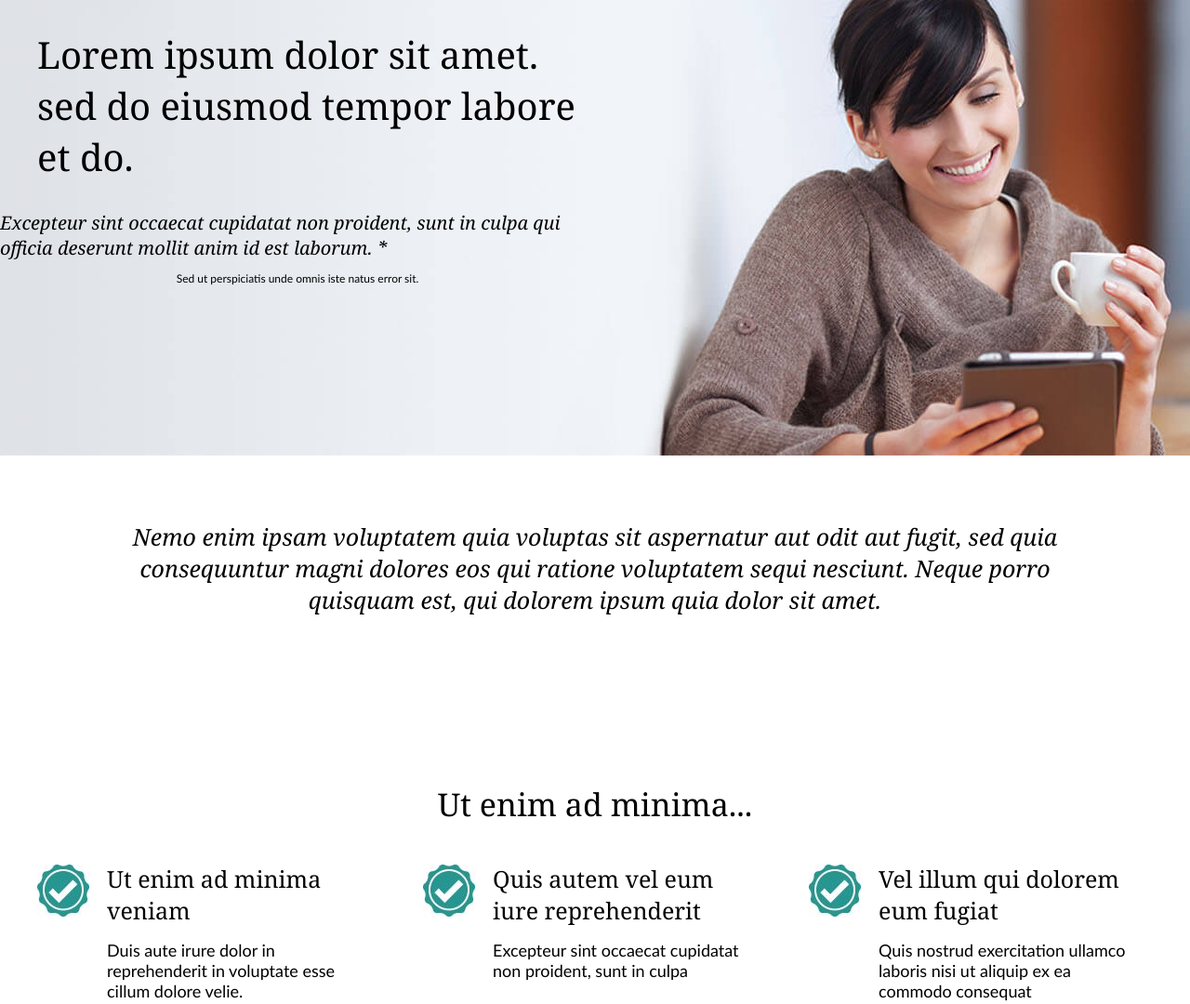
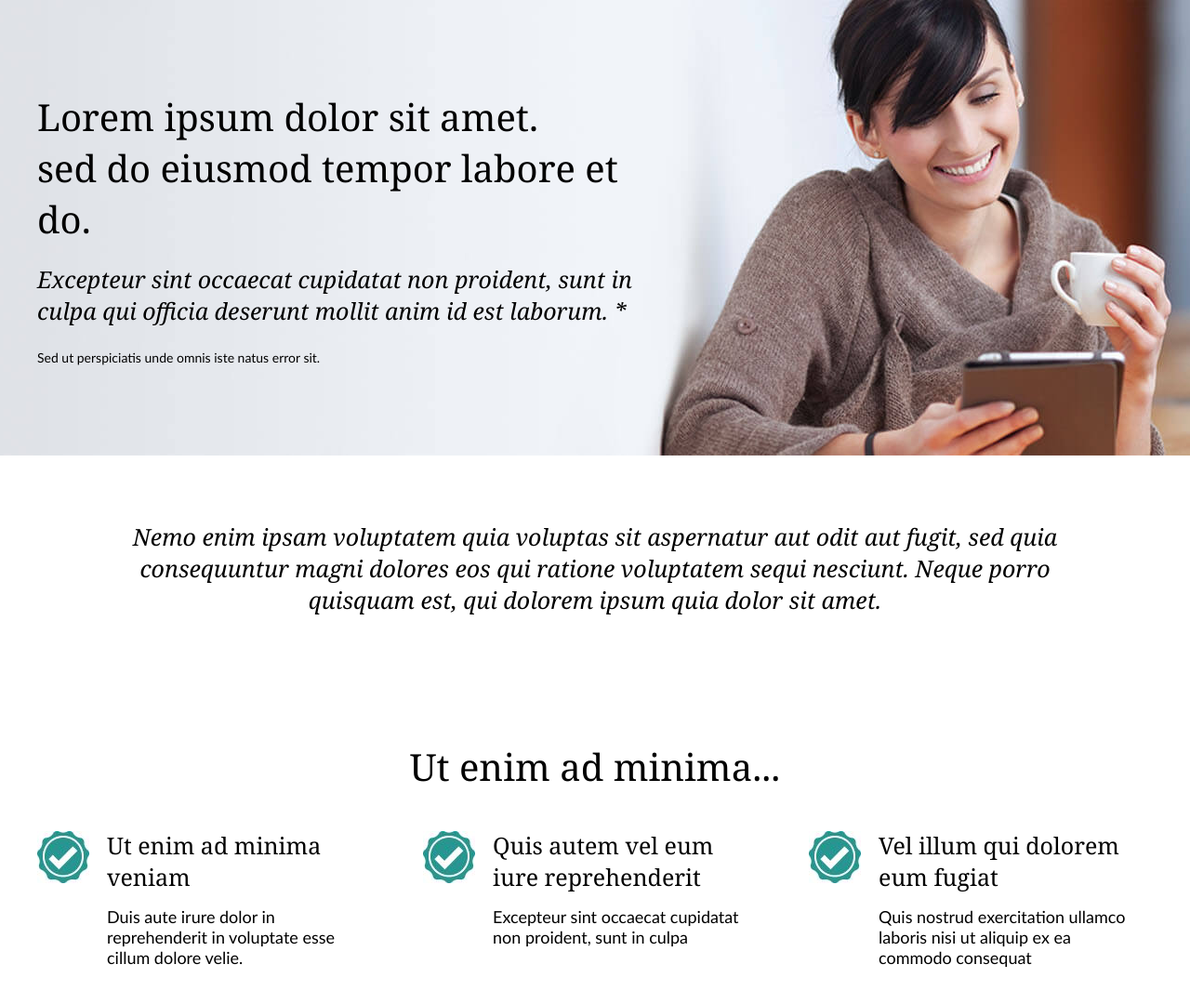
Before and after one commit to zenajun/rkobo, a website: page index.html in a window 1280 px wide. Shown: the top 1080 px of the page at 93% size. Drawn offline with Linux system fonts and the light colour scheme.

Commit message:
completed desktop with touch ups to mobile

```diff
--- a/dev/styles/main.scss
+++ b/dev/styles/main.scss
@@ -24,19 +24,27 @@ img {
 
 header {
 	@media (min-width: 881px) {
-		margin-top: 0;
-		padding-top: 1px;
 		background: url("../../public/images/hero.jpg");
 		background-repeat: no-repeat;
 		background-size: cover;
 		background-position: center;
 		height: 490px;
+		position: relative;
 	}
 }
 
 picture {
 	@media (min-width: 881px) {
 		display: none;
+	}
+}
+
+div.headings {
+	@media (min-width: 881px) {
+
+		position: relative;
+		top: 50%;
+		transform: translateY(-50%);
 	}
 }
 
@@ -48,6 +56,8 @@ h1 {
 	@media (min-width: 881px) {
 		text-align: left;
 		font-size: 4rem;
+		margin-top: 0;
+		margin-bottom: 20px;
 	}
 }
 
@@ -68,6 +78,8 @@ h1 {
 	font-weight: 400;
 	@media (min-width: 881px) {
 		text-align: left;
+		font-size: 2.5rem;
+		margin-bottom: 25px;
 	}
 }
 
@@ -75,6 +87,10 @@ h1 {
 	font-family: 'Trebuchet MS', Arial, sans-serif;
 	font-size: 1.2rem;
 	text-align: center;
+	@media (min-width: 881px) {
+		text-align: left;
+		font-size: 1.4rem;
+	}
 }
 
 section.promo {
@@ -101,6 +117,10 @@ section.main-content {
 	text-align: center;
 	margin-top: 45px;
 	margin-bottom: 40px;
+	@media (min-width: 881px) {
+		font-size: 4rem;
+		margin-top: 0;
+	}
 }
 
 .main-content ul {
@@ -170,9 +190,10 @@ a.start-now {
 	@media (min-width: 569px) {
 		display: inline-block;
 		padding: 15px 50px;
-		position: absolute;
+		position: relative;
 		left: 50%;
 		transform: translateX(-50%);
+		font-size: 1.8rem;
 
 
 	}
--- a/index.html
+++ b/index.html
@@ -14,17 +14,27 @@
 			<source media="(min-width: 569px)" srcset="public/images/hero-t.jpg">
 			<img src="public/images/hero-m.jpg" alt="Lady reading from her Kobo">
 		</picture>
-		<div class="wrapper">
-			<div class="mq1-col-full mq2-col-full mq3-col-one-half mq4-col-one-half">
+				<div class="headings">
+					<div class="clearfix wrapper">
+
+						<div class="mq1-col-full mq2-col-full mq3-col-one-half mq4-col-eleven-twentieths">
 							<h1>Lorem ipsum dolor sit amet. <br />sed do eiusmod tempor labore et do.</h1>
 						</div>
 					</div>
-		<div class="banner mq1-col-full mq2-col-full mq3-col-one-half mq4-col-one-half">
-			<div class="wrapper">
+					<div class="banner">
+						<div class="wrapper clearfix">
+							<div class="mq1-col-full mq2-col-full mq3-col-one-half mq4-col-eleven-twentieths">
 								<h2>Excepteur sint occaecat cupidatat non proident, sunt in culpa qui officia deserunt mollit anim id est laborum. *</h2>
 								<p>Sed ut perspiciatis unde omnis iste natus error sit.</p>
 							</div>
 						</div>
+					</div>
+				</div>
+
+
+
+
+
 	</header>
 	<section class="promo">
 		<div class="wrapper">
--- a/public/styles/style.css
+++ b/public/styles/style.css
@@ -151,17 +151,23 @@ img {
 
 @media (min-width: 881px) {
   header {
-    margin-top: 0;
-    padding-top: 1px;
     background: url("../../public/images/hero.jpg");
     background-repeat: no-repeat;
     background-size: cover;
     background-position: center;
-    height: 490px; } }
+    height: 490px;
+    position: relative; } }
 
 @media (min-width: 881px) {
   picture {
     display: none; } }
+
+@media (min-width: 881px) {
+  div.headings {
+    position: relative;
+    top: 50%;
+    -webkit-transform: translateY(-50%);
+            transform: translateY(-50%); } }
 
 h1 {
   font-size: 3rem;
@@ -171,7 +177,9 @@ h1 {
   @media (min-width: 881px) {
     h1 {
       text-align: left;
-      font-size: 4rem; } }
+      font-size: 4rem;
+      margin-top: 0;
+      margin-bottom: 20px; } }
 
 .banner {
   background: #e4f2f2;
@@ -189,12 +197,18 @@ h1 {
   font-weight: 400; }
   @media (min-width: 881px) {
     .banner h2 {
-      text-align: left; } }
+      text-align: left;
+      font-size: 2.5rem;
+      margin-bottom: 25px; } }
 
 .banner p {
   font-family: 'Trebuchet MS', Arial, sans-serif;
   font-size: 1.2rem;
   text-align: center; }
+  @media (min-width: 881px) {
+    .banner p {
+      text-align: left;
+      font-size: 1.4rem; } }
 
 section.promo {
   display: none; }
@@ -218,6 +232,10 @@ section.main-content {
   text-align: center;
   margin-top: 45px;
   margin-bottom: 40px; }
+  @media (min-width: 881px) {
+    .main-content h2 {
+      font-size: 4rem;
+      margin-top: 0; } }
 
 .main-content ul {
   list-style: none;
@@ -284,10 +302,11 @@ a.start-now {
     a.start-now {
       display: inline-block;
       padding: 15px 50px;
-      position: absolute;
+      position: relative;
       left: 50%;
       -webkit-transform: translateX(-50%);
-              transform: translateX(-50%); } }
+              transform: translateX(-50%);
+      font-size: 1.8rem; } }
 
 a.start-now:hover {
   background: #189692; }
```
Lines whose indentation alone changed are shown as unchanged.
